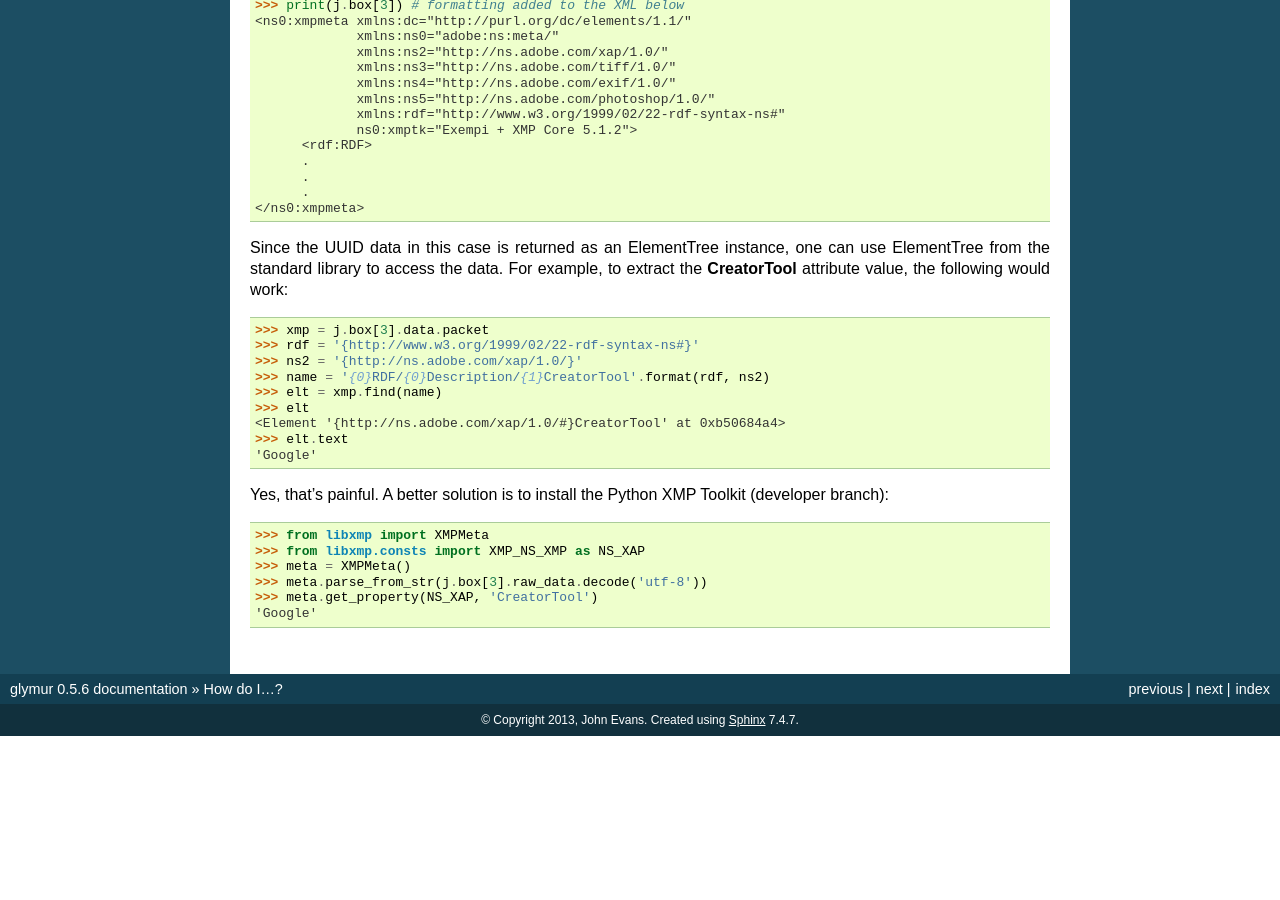
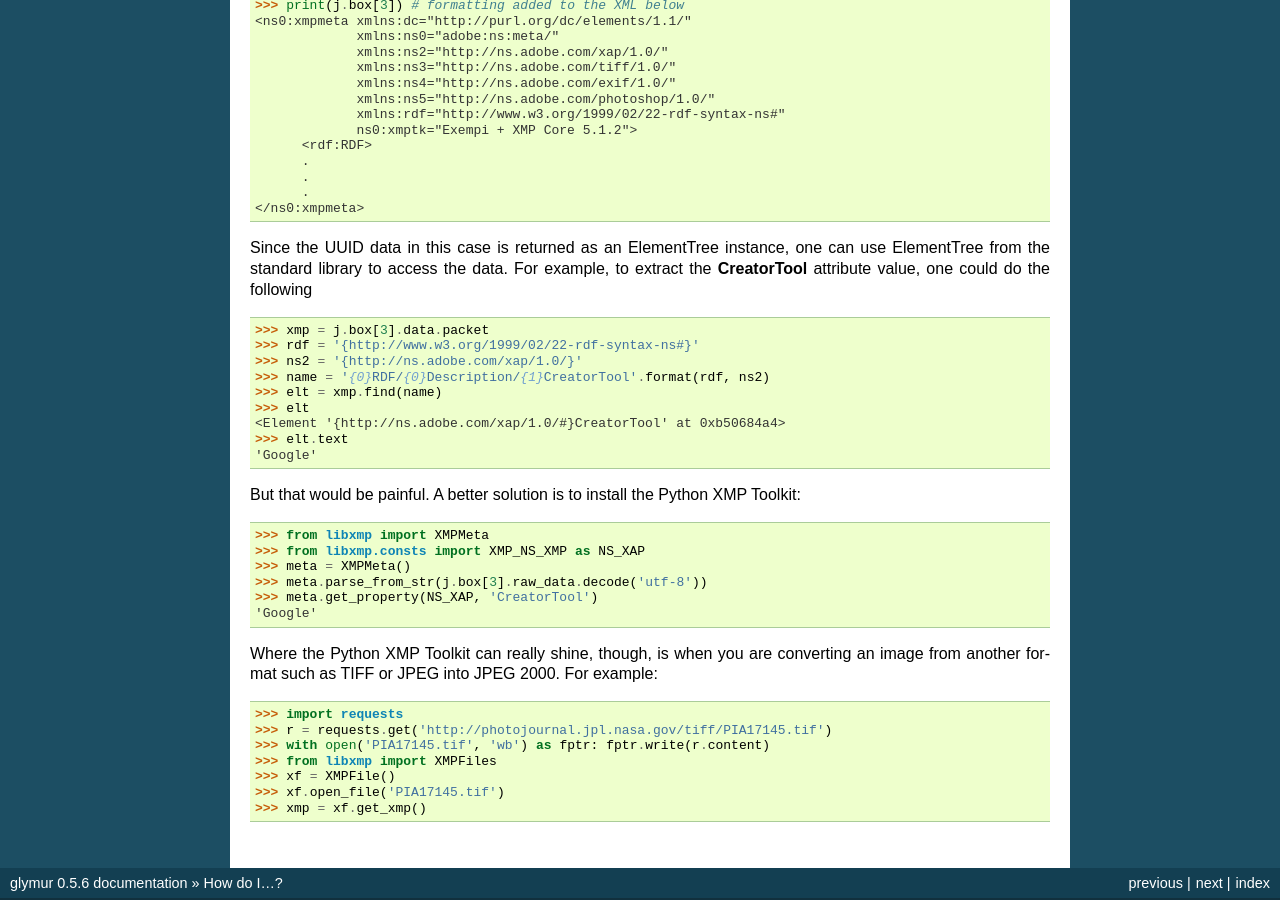
Before and after one commit to quintusdias/glymur, a Sphinx documentation site: the page built from docs/source/how_do_i.rst, in a window 1280 px wide and 900 px high, scrolled down 4733 px. Built offline with Sphinx 7.4.7, drawn with Linux system fonts in a browser that asks for light colours; before the commit the page ends 5469 px from its top, so only the background shows below that.

Commit message:
Starting to fill out python xmp toolkit advocacy.  #104

```diff
--- a/docs/source/how_do_i.rst
+++ b/docs/source/how_do_i.rst
@@ -243,8 +243,8 @@ The example JP2 file shipped with glymur has an XMP UUID. ::
 
 Since the UUID data in this case is returned as an ElementTree instance,
 one can use ElementTree from the standard library to access the data.
-For example, to extract the **CreatorTool** attribute value, the following
-would work::
+For example, to extract the **CreatorTool** attribute value, one could do the
+following
 
     >>> xmp = j.box[3].data.packet
     >>> rdf = '{http://www.w3.org/1999/02/22-rdf-syntax-ns#}'
@@ -256,8 +256,8 @@ would work::
     >>> elt.text
     'Google'
 
-Yes, that's painful.  A better solution is to install the Python XMP Toolkit
-(developer branch)::
+But that would be painful.  A better solution is to install the Python XMP
+Toolkit::
 
     >>> from libxmp import XMPMeta
     >>> from libxmp.consts import XMP_NS_XMP as NS_XAP
@@ -265,3 +265,15 @@ Yes, that's painful.  A better solution is to install the Python XMP Toolkit
     >>> meta.parse_from_str(j.box[3].raw_data.decode('utf-8'))
     >>> meta.get_property(NS_XAP, 'CreatorTool')
     'Google'
+
+Where the Python XMP Toolkit can really shine, though, is when you are
+converting an image from another format such as TIFF or JPEG into JPEG 2000.
+For example::
+
+    >>> import requests
+    >>> r = requests.get('http://photojournal.jpl.nasa.gov/tiff/PIA17145.tif')
+    >>> with open('PIA17145.tif', 'wb') as fptr: fptr.write(r.content)
+    >>> from libxmp import XMPFiles
+    >>> xf = XMPFile()
+    >>> xf.open_file('PIA17145.tif')
+    >>> xmp = xf.get_xmp()
```
